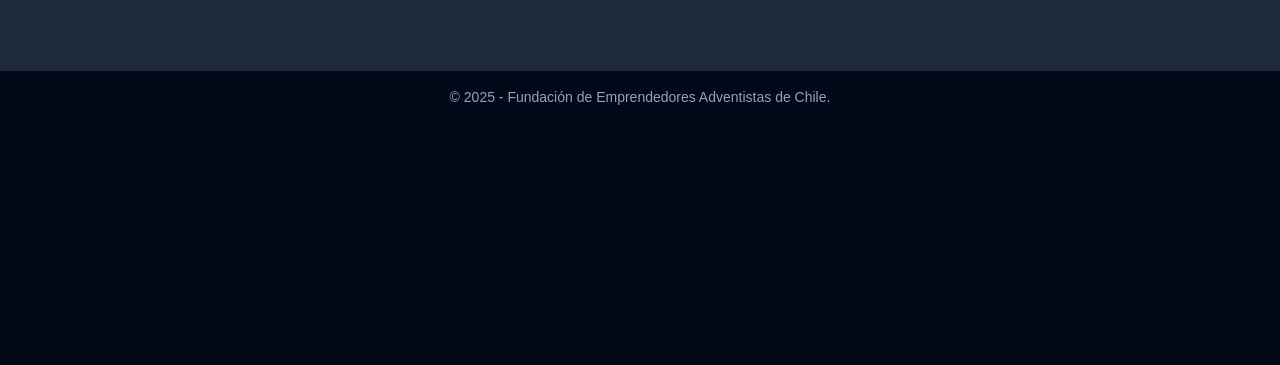
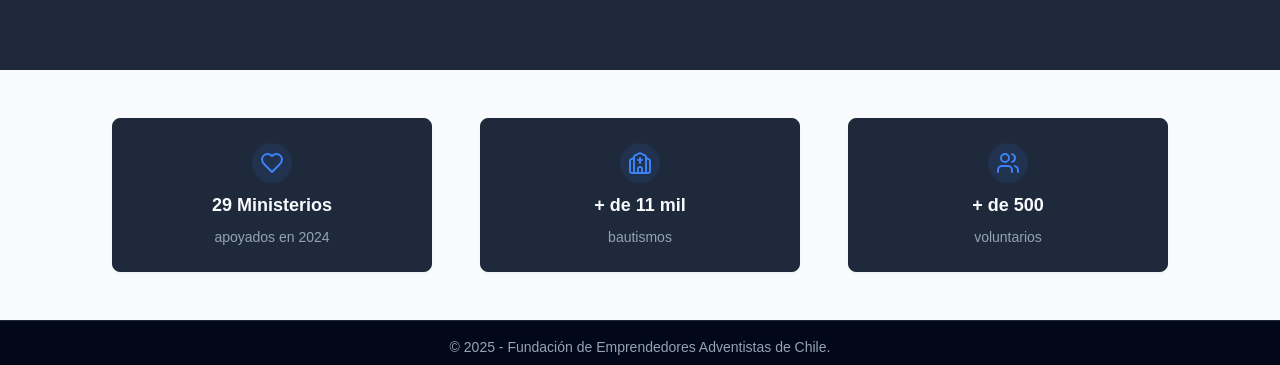
Before and after one commit to jhngtrrz/fechile-next, a Next.js app: page / in a window 1280 px wide. Shown: the part 723-1088 px from the top of the page. Before the commit the page ends 841 px from the top, so only its background shows below. Built offline with nearby package versions, Linux system fonts and the light colour scheme.

Commit message:
añadir sección de estadísticas y componente de tarjeta

```diff
--- a/src/app/globals.css
+++ b/src/app/globals.css
@@ -8,7 +8,6 @@ body {
   display: flex;
   flex-direction: column;
 }
-
 
 @layer base {
   :root {
--- a/src/app/page.tsx
+++ b/src/app/page.tsx
@@ -1,9 +1,11 @@
 import { Hero } from "@/components/hero"
+import { StatsSection } from "@/components/StatsSection"
 
 export default function Home() {
   return (
     <>
     <Hero />
+    <StatsSection />
     </>
   );
 }
--- /dev/null
+++ b/src/components/StatsSection.tsx
@@ -0,0 +1,48 @@
+import { Heart, Users, Church } from "lucide-react"
+import { Card, CardContent } from "@/components/ui/card"
+
+const stats = [
+  {
+    icon: Heart,
+    title: "29 Ministerios",
+    description: "apoyados en 2024",
+  },
+  {
+    icon: Church,
+    title: "+ de 11 mil",
+    description: "bautismos",
+  },
+  {
+    icon: Users,
+    title: "+ de 500",
+    description: "voluntarios",
+  },
+]
+
+export function StatsSection() {
+  return (
+    <section className="w-full py-3 md:py-6 lg:py-12 bg-foreground">
+      <div className="container  md:px-6 mx-auto">
+        <div className="flex flex-wrap justify-center gap-12">
+          {stats.map((stat, index) => {
+            const Icon = stat.icon
+            return (
+              <Card
+                key={index}
+                className="bg-accent text-card-foreground transition-all duration-300 ease-in-out hover:shadow-lg hover:scale-105 w-full max-w-xs"
+              >
+                <CardContent className="flex flex-col items-center justify-center p-6 text-center space-y-2">
+                  <div className="p-2 bg-primary/10 rounded-full">
+                    <Icon className="w-6 h-6 text-primary" />
+                  </div>
+                  <h3 className="text-lg font-bold">{stat.title}</h3>
+                  <p className="text-sm text-muted-foreground">{stat.description}</p>
+                </CardContent>
+              </Card>
+            )
+          })}
+        </div>
+      </div>
+    </section>
+  )
+}
--- /dev/null
+++ b/src/components/ui/card.tsx
@@ -0,0 +1,79 @@
+import * as React from "react"
+
+import { cn } from "@/lib/utils"
+
+const Card = React.forwardRef<
+  HTMLDivElement,
+  React.HTMLAttributes<HTMLDivElement>
+>(({ className, ...props }, ref) => (
+  <div
+    ref={ref}
+    className={cn(
+      "rounded-lg border bg-card text-card-foreground shadow-sm",
+      className
+    )}
+    {...props}
+  />
+))
+Card.displayName = "Card"
+
+const CardHeader = React.forwardRef<
+  HTMLDivElement,
+  React.HTMLAttributes<HTMLDivElement>
+>(({ className, ...props }, ref) => (
+  <div
+    ref={ref}
+    className={cn("flex flex-col space-y-1.5 p-6", className)}
+    {...props}
+  />
+))
+CardHeader.displayName = "CardHeader"
+
+const CardTitle = React.forwardRef<
+  HTMLDivElement,
+  React.HTMLAttributes<HTMLDivElement>
+>(({ className, ...props }, ref) => (
+  <div
+    ref={ref}
+    className={cn(
+      "text-2xl font-semibold leading-none tracking-tight",
+      className
+    )}
+    {...props}
+  />
+))
+CardTitle.displayName = "CardTitle"
+
+const CardDescription = React.forwardRef<
+  HTMLDivElement,
+  React.HTMLAttributes<HTMLDivElement>
+>(({ className, ...props }, ref) => (
+  <div
+    ref={ref}
+    className={cn("text-sm text-muted-foreground", className)}
+    {...props}
+  />
+))
+CardDescription.displayName = "CardDescription"
+
+const CardContent = React.forwardRef<
+  HTMLDivElement,
+  React.HTMLAttributes<HTMLDivElement>
+>(({ className, ...props }, ref) => (
+  <div ref={ref} className={cn("p-6 pt-0", className)} {...props} />
+))
+CardContent.displayName = "CardContent"
+
+const CardFooter = React.forwardRef<
+  HTMLDivElement,
+  React.HTMLAttributes<HTMLDivElement>
+>(({ className, ...props }, ref) => (
+  <div
+    ref={ref}
+    className={cn("flex items-center p-6 pt-0", className)}
+    {...props}
+  />
+))
+CardFooter.displayName = "CardFooter"
+
+export { Card, CardHeader, CardFooter, CardTitle, CardDescription, CardContent }
```
